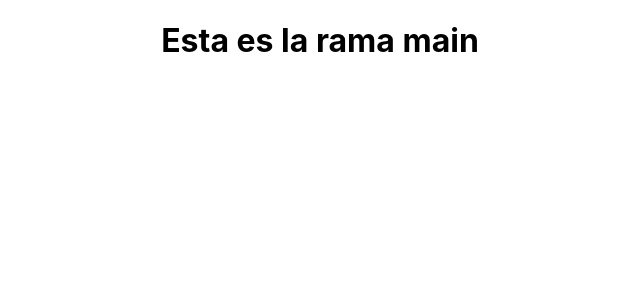
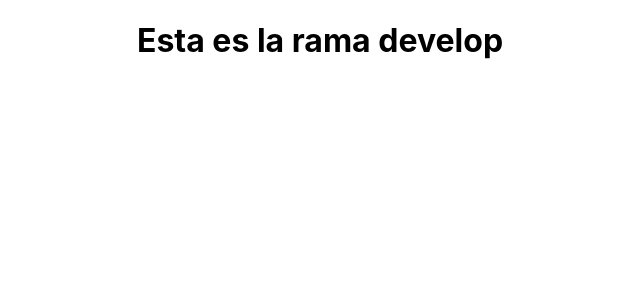
Before and after one commit to Juancapp/Demo-Individual, a React (Create React App) app: page / in a window 1280 px wide. Shown: the top 300 px of the page, without its empty margins (320-960 px from the left). Built offline with nearby package versions, Linux system fonts and the light colour scheme.

Commit message:
change title

```diff
--- a/src/App.js
+++ b/src/App.js
@@ -3,7 +3,7 @@ import "./App.css";
 function App() {
   return (
     <div className="App">
-      <h1>Esta es la rama main</h1>
+      <h1>Esta es la rama develop</h1>
     </div>
   );
 }
```
